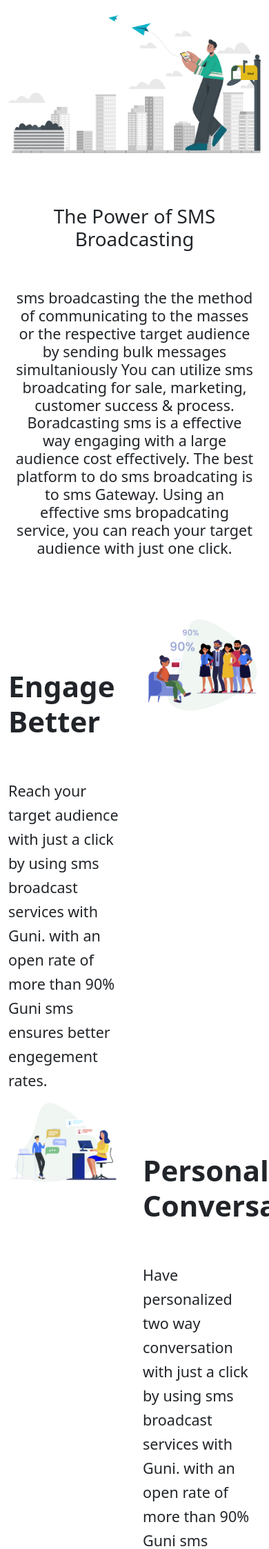
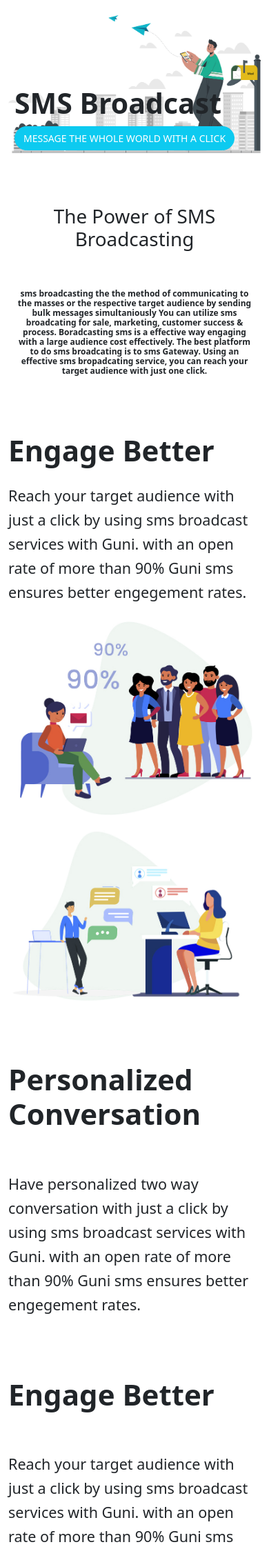
Before and after one commit to shehmirkz/sms, a PHP site: page / in a window 390 px wide; the page is wider, and only the part inside the window is pictured. Shown: the top 2246 px of that part at 69% size. Run offline with PHP 8.4, Linux system fonts and the light colour scheme; some libraries are stand-ins or nearby versions.

Commit message:
Media Queries added to 7 sections

```diff
--- a/index.html
+++ b/index.html
@@ -18,7 +18,7 @@
                         <img class="img-fluid" src="./banner.jpg" alt="">
                         <div class="banner-text">
                         <h1 class="banner-heading">SMS Broadcast</h1>
-                        <button class="btn rounded-pill btn-info">MESSAGE THE WHOLE WORLD WITH A CLICK</button>
+                        <button class="btn rounded-pill btn-info banner-button">MESSAGE THE WHOLE WORLD WITH A CLICK</button>
                         </div>
                     </div>
                 </div>
@@ -34,7 +34,7 @@
                 </div>
                 <div class="col-12">
 
-                    <h4>sms broadcasting the the method of communicating to the masses or the respective target audience by sending bulk messages simultaniously
+                    <h4 class="broadcast-text">sms broadcasting the the method of communicating to the masses or the respective target audience by sending bulk messages simultaniously
                         You can utilize sms broadcating for sale, marketing, customer success & process. Boradcasting sms is a effective way engaging with a large
                         audience cost effectively. The best platform to do sms broadcating is to sms Gateway. Using an effective sms bropadcating service, you can
                         reach your target audience with just one click.
@@ -48,13 +48,13 @@
     <section class="engage">
         <div class="container">
             <div class="row">
-                <div class="col-6">
+                <div class="col-xs-12 col-sm-12 col-md-6 col-lg-6">
                     <h2 class="engage-heading">Engage Better</h2>
                     <h4 class="engage-text">Reach your target audience with just a click by using sms broadcast services with Guni. with an
                         open rate of more than 90% Guni sms ensures better engegement rates.
                     </h4>
                 </div>
-                <div class="col-6">
+                <div class="col-xs-12 col-sm-12 col-md-6 col-lg-6">
                     <img class="img-fluid" src="./left-side.jpg" alt="">
                 </div>
             </div>
@@ -65,10 +65,10 @@
     <section class="conversation">
         <div class="container">
             <div class="row">
-                <div class="col-6">
+                <div class="col-xs-12 col-sm-12 col-md-6 col-lg-6">
                     <img class="img-fluid" src="./right-side.jpg" alt="">
                 </div>
-                <div class="col-6">
+                <div class="col-xs-12 col-sm-12 col-md-6 col-lg-6">
                     <h2 class="conversation-heading">Personalized Conversation</h2>
                     <h4 class="conversation-text">Have personalized two way conversation with just a click by using sms broadcast services with Guni. with an
                         open rate of more than 90% Guni sms ensures better engegement rates.
@@ -81,13 +81,13 @@
     <section class="relationship">
         <div class="container">
             <div class="row">
-                <div class="col-6">
+                <div class="col-xs-12 col-sm-12 col-md-6 col-lg-6">
                     <h2 class="relationship-heading">Engage Better</h2>
                     <h4 class="relationship-text">Reach your target audience with just a click by using sms broadcast services with Guni. with an
                         open rate of more than 90% Guni sms ensures better engegement rates.
                     </h4>
                 </div>
-                <div class="col-6">
+                <div class="col-xs-12 col-sm-12 col-md-6 col-lg-6">
                     <img class="img-fluid" src="./bottom-right.jpg" alt="">
                 </div>
             </div>
@@ -137,7 +137,7 @@
 
 
             <div class="row">
-                <div class="col-4">
+                <div class="col-xs-12 col-sm-12 col-md-6 col-lg-4">
                     <div class="card shadow p-3 mb-5 bg-body" style="width: 26rem;">
                         <div class="card-body text-sm-start">
                           <h5 class="card-title">Education</h5>
@@ -149,7 +149,7 @@
                       </div>
                 </div>
 
-                <div class="col-4">
+                <div class="col-xs-12 col-sm-12 col-md-6 col-lg-4">
                     <div class="card shadow p-3 mb-5 bg-body" style="width: 26rem;">
                         <div class="card-body text-sm-start">
                           <h5 class="card-title">Education</h5>
@@ -161,7 +161,7 @@
                       </div>
                 </div>
 
-                <div class="col-4">
+                <div class="col-xs-12 col-sm-12 col-md-6 col-lg-4">
                     <div class="card shadow p-3 mb-5 bg-body" style="width: 26rem;">
                         <div class="card-body text-sm-start">
                           <h5 class="card-title">Education</h5>
@@ -188,6 +188,9 @@
 
         </div>
     </section>
+
+
+
 
     <section class="partners text-center">
         <div class="container">
--- a/style.css
+++ b/style.css
@@ -136,3 +136,93 @@ i {
     position: absolute;
     left: 547px;
 }
+
+
+
+////////////////////////////////////////////////////////////////////////////////////////////////////////////////////////
+////////////////////////////////////////Media Query For Responsive//////////////////////////////////////////////////////
+////////////////////////////////////////////////////////////////////////////////////////////////////////////////////////
+
+
+/* Large desktops and laptops */
+@media (min-width: 1200px ) {
+
+}
+
+/* Portrait tablets and medium desktops */
+@media (min-width: 992px) and (max-width: 1200px) {
+
+    .banner-text {
+        position: absolute;
+        bottom: 137px;
+        left: 66px;
+    }
+}
+
+/* Portrait tablets and small desktops */
+@media (min-width: 768px) and (max-width: 992px) {
+
+    .banner-text {
+        position: absolute;
+        bottom: 137px;
+        left: 66px;
+    }
+
+
+
+}
+
+/* Landscape phones and portrait tablets */
+@media (min-width: 480px) and (max-width: 768px) {
+
+    .banner-text {
+        position: absolute;
+        bottom: 16px;
+        left: 35px;
+    }
+    .banner-heading {
+        font-size: 41px;
+        font-weight: 800;
+    }
+
+}
+
+/* Landscape phones and smaller */
+@media (max-width: 480px) {
+
+    .banner-text {
+        position: absolute;
+        bottom: 4px;
+        left: 21px;
+    }
+    .banner-heading {
+        font-size: 41px;
+        font-weight: 800;
+    }
+    .banner-button {
+        font-size: 14px !important;
+        color: #fff !important;
+    }
+
+    .broadcast-text {
+        font-size: 12px;
+        line-height: 14px;
+        padding: 0;
+    }
+
+    .broadcast-title {
+        font-size: 23px;
+        font-weight: 900;
+        padding-bottom: 0;
+    }
+
+    .engage-heading {
+        font-size: 42px;
+        padding: 0px 0 14px 0;
+    }
+
+    .card {
+        width: 20rem !important;
+    }
+
+}
```
